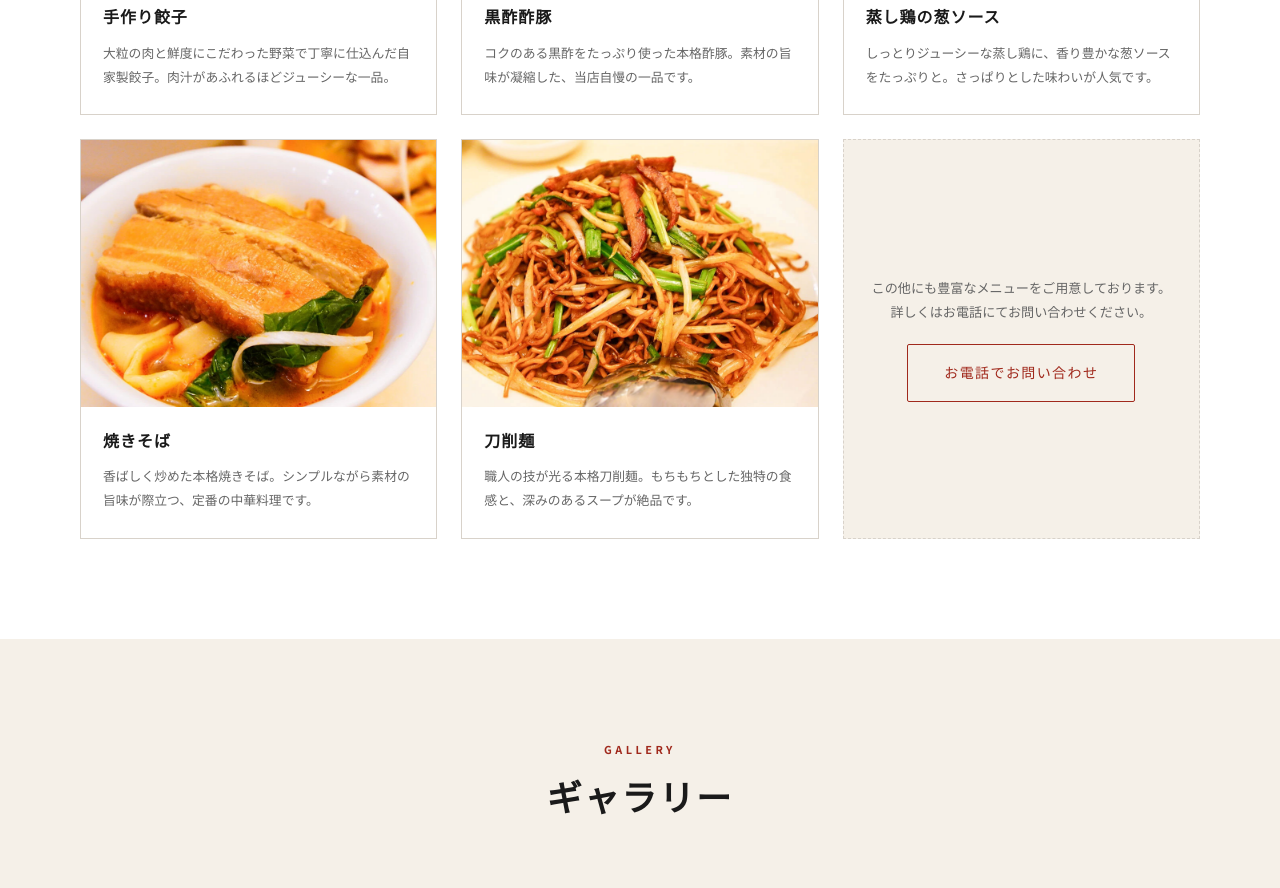
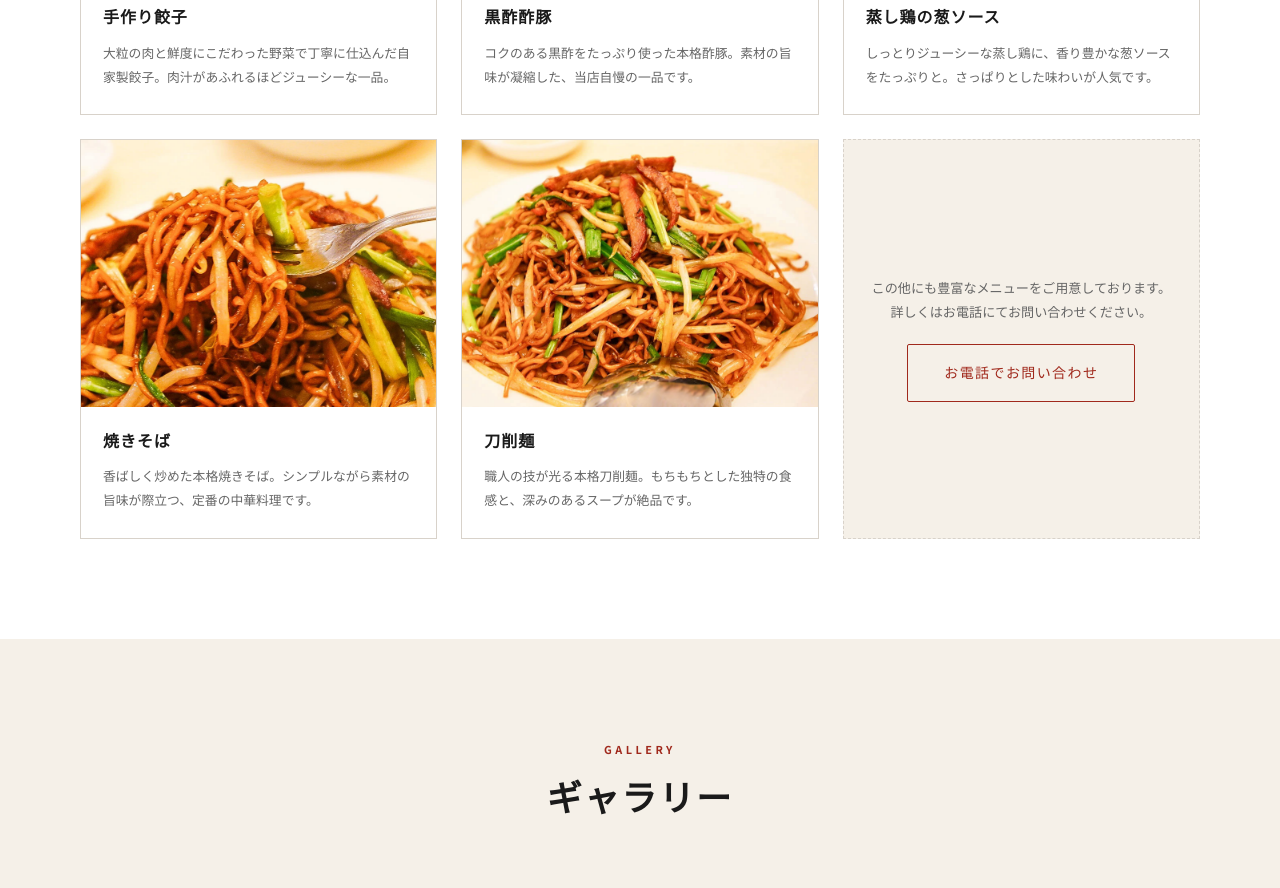
Before and after one commit to keikokamiya-spec/Matsuraku-Saikan, a plain HTML site: page index.html in a window 1280 px wide. Shown: the part 2957-3845 px from the top of the page. Drawn offline with Linux system fonts and the light colour scheme.

Commit message:
fix: 焼きそば画像をDSC03272.jpgに変更
Co-Authored-By: Claude Sonnet 4.6 <noreply@anthropic.com>

```diff
--- a/index.html
+++ b/index.html
@@ -234,7 +234,7 @@
 
           <article class="menu__item reveal">
             <div class="menu__thumb">
-              <img src="img/DSC03297.jpg" alt="焼きそば" loading="lazy" onerror="this.style.display='none'">
+              <img src="img/DSC03272.jpg" alt="焼きそば" loading="lazy" onerror="this.style.display='none'">
               <div class="menu__thumb-placeholder"><span>焼きそば</span></div>
             </div>
             <div class="menu__body">
```
